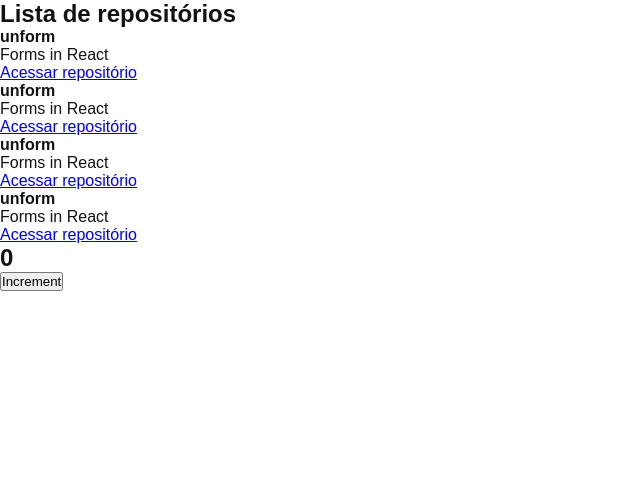
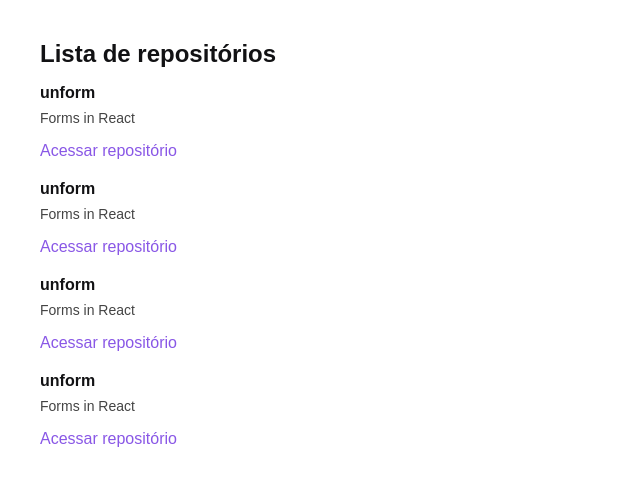
Before and after one commit to AdilsonRamosO/Ignite-ReactJs, a React app in the folder 01-github-explorer/: page / in a window 1280 px wide. Shown: the top 486 px of the page, without its empty margins (0-640 px from the left). Built offline with nearby package versions, Linux system fonts and the light colour scheme.

Commit message:
Estilização de listagem

```diff
--- a/01-github-explorer/src/App.jsx
+++ b/01-github-explorer/src/App.jsx
@@ -1,4 +1,3 @@
-import { Counter } from './components/Counter';
 import { RepositoryList } from './components/RepositoryList';
 import './styles/global.scss';
 
@@ -6,7 +5,6 @@
     return (
         <>
             <RepositoryList/>
-            <Counter/>
         </>
     )
 }
--- a/01-github-explorer/src/components/Counter.jsx
+++ /dev/null
@@ -1,18 +0,0 @@
-import { useState } from 'react';
-
-export function Counter() {
-    const [counter, setCounter] = useState(0);
-
-    function increment() {
-        setCounter(counter + 1);
-    }
-
-    return (
-        <div>
-            <h2>{counter}</h2>
-            <button type="button" onClick={increment}>
-                Increment
-            </button>
-        </div>
-    )
-}
--- a/01-github-explorer/src/components/RepositoryList.jsx
+++ b/01-github-explorer/src/components/RepositoryList.jsx
@@ -1,4 +1,6 @@
 import { RepositoryItem } from "./RepositoryItem"
+
+import '../styles/repositories.scss';
 
 const repository = {
     name: 'unform',
--- /dev/null
+++ b/01-github-explorer/src/styles/repositories.scss
@@ -0,0 +1,30 @@
+section.repository-list {
+    margin: 40px;
+
+    h1 {
+        margin-bottom: 16px;
+    }
+
+    ul {
+        list-style: none;
+
+        li {
+            & + li {
+                margin-top: 20px;
+            }
+        }
+
+        p {
+            font-size: 14px;
+            color: #444;
+            margin-top: 8px;
+        }
+
+        a {
+            display: inline-block;
+            margin-top: 16px;
+            text-decoration: none;
+            color: #8957e6;
+        }
+    }
+}
```
